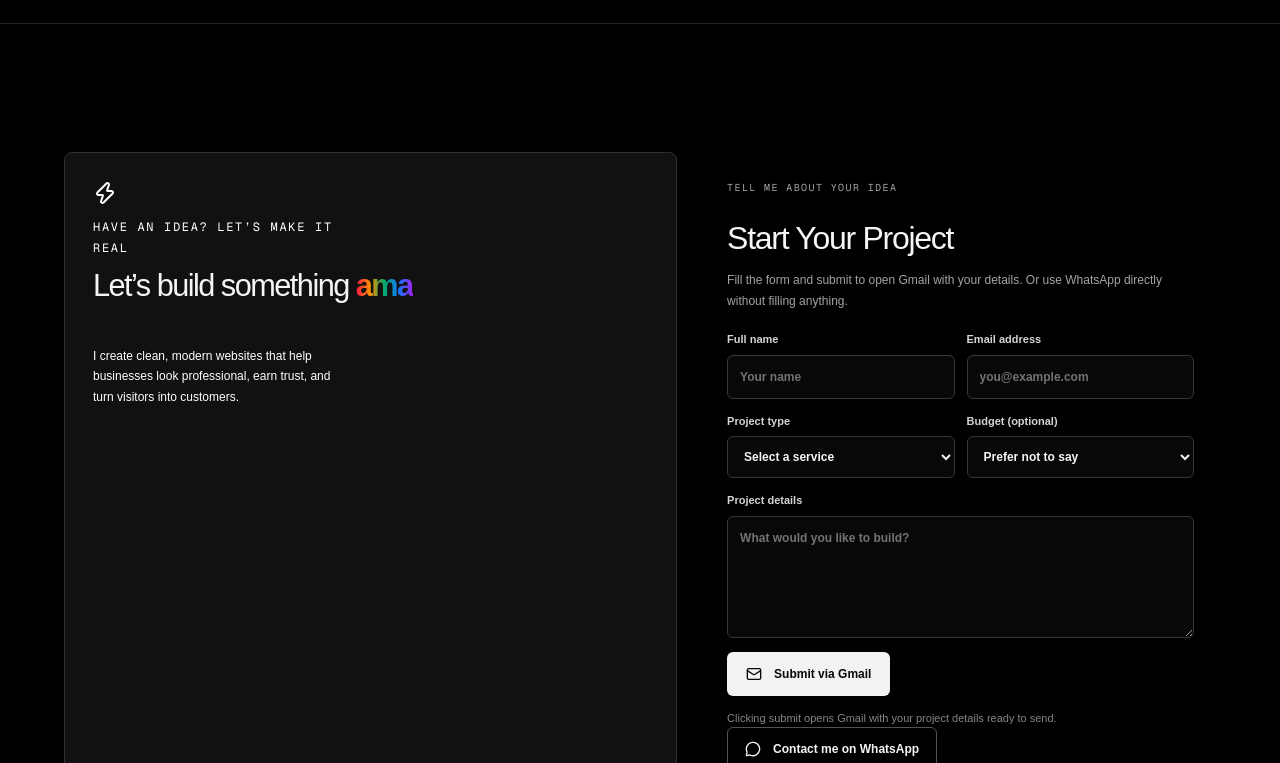
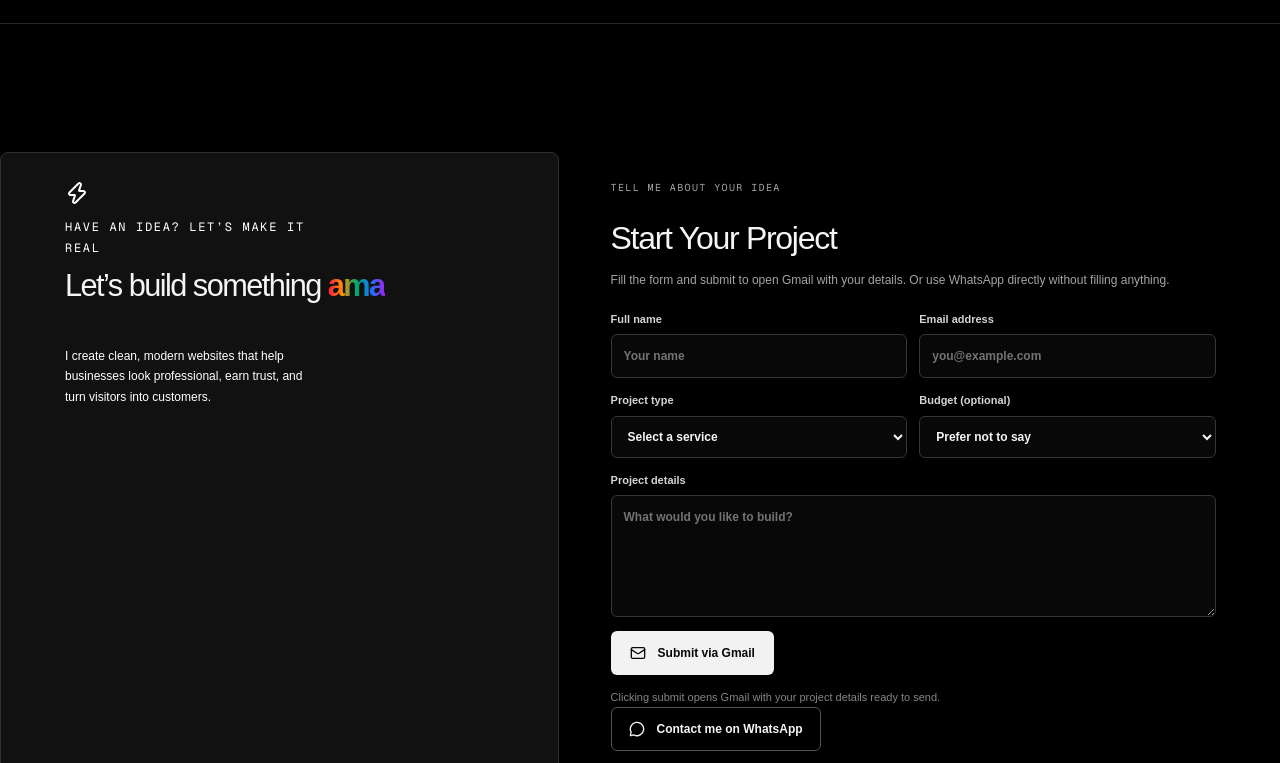
Before and after one commit to olag4568/my-portfolio, a Next.js app: page / in a window 1280 px wide. Shown: the part 1437-2200 px from the top of the page. Built offline with nearby package versions, Linux system fonts and the light colour scheme.

Commit message:
Balance contact section layout on desktop

```diff
--- a/src/app/globals.css
+++ b/src/app/globals.css
@@ -770,6 +770,28 @@ html[data-theme="light"] .portfolio-shell .contact-pitch h2.rotating-headline .r
 }
 
 
+
+
+/* Desktop contact layout: balance the rotating headline with the project form. */
+@media (min-width: 1051px) {
+  .portfolio-shell > .contact-band {
+    grid-template-columns: minmax(0, 0.9fr) minmax(0, 1.1fr);
+    column-gap: clamp(28px, 4vw, 64px);
+    align-items: center;
+  }
+  .portfolio-shell > .contact-band > .contact-pitch {
+    min-width: 0;
+    margin-left: calc(clamp(22px, 5vw, 76px) * -1);
+    padding-left: clamp(22px, 5vw, 76px);
+    padding-right: clamp(20px, 3vw, 44px);
+  }
+  .portfolio-shell > .contact-band > .contact-form-wrap {
+    min-width: 0;
+    padding-left: 0;
+    padding-right: 0;
+  }
+}
+
 /* Consistent breathing room between the main portfolio sections. */
 .portfolio-shell > .hero {
   padding-top: clamp(30px, 4vw, 56px);
```
